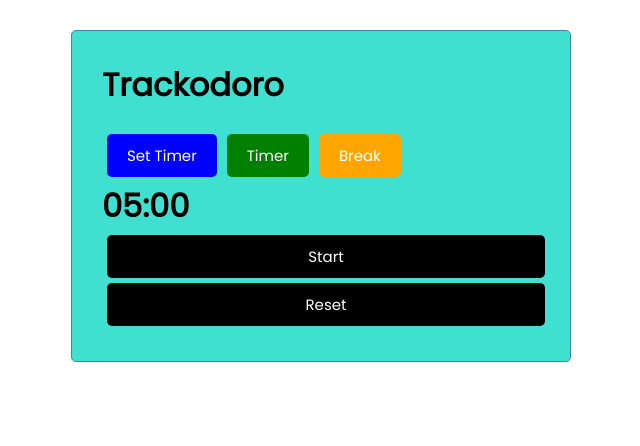
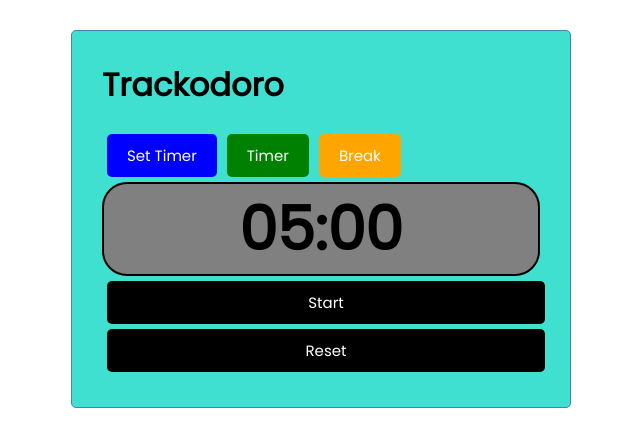
Before and after one commit to grantwhiteman/trackodoro, a React (Create React App) app: page /trackodoro/break in a window 1280 px wide. Shown: the top 446 px of the page, without its empty margins (319-959 px from the left). Built offline with nearby package versions, Linux system fonts and the light colour scheme.

Commit message:
Changed timer and started debugging for first second skip

```diff
--- a/src/components/Break.js
+++ b/src/components/Break.js
@@ -55,7 +55,7 @@ const Break = ({ time, auto }) => {
 
 	return (
 		<div>
-			<h1>
+			<h1 className='digitize'>
 				{minutes}:{seconds}
 			</h1>
 			<button className="btn btn-block" onClick={pauseTimer}>
--- a/src/components/Timer.js
+++ b/src/components/Timer.js
@@ -16,24 +16,21 @@ const Timer = ({ time, addTomato }) => {
 	let seconds = toTwoSigFigs(timeRemainingRef.current % 60);
 
 	function timer() {
+		setTimeRemaining(timeRemainingRef.current)
+		document.title = `${toTwoSigFigs(timeRemainingRef.current / 60)}:${toTwoSigFigs(timeRemainingRef.current % 60)} Trackodoro`;
 		if (isPausedRef.current) return;
 		if (timeRemainingRef.current === 0) {
 			addTomato();
 			navigate("/trackodoro/break/");
 			return
 		}
+		console.log("Difference :" + differenceInSeconds(expireDateRef.current, Date.now()))
 		timeRemainingRef.current = differenceInSeconds(expireDateRef.current, Date.now())
-		document.title = `${toTwoSigFigs(timeRemainingRef.current / 60)}:${toTwoSigFigs(timeRemainingRef.current % 60)} Trackodoro`;
-		setTimeRemaining(timeRemainingRef.current)
+		console.log("TimeRemainingRef :" + timeRemainingRef.current)
 	}
 
-	useEffect(() => {
-			const myTimer = setInterval(timer, 1000);
-			return () => clearInterval(myTimer); //when I pause, it doesnt count down to next number
-		}
-	);
-
 	const pauseTimer = () => {
+		console.log(timeRemainingRef.current)
 		expireDateRef.current = (Date.now() + timeRemainingRef.current * 1000)
 		isPausedRef.current = !isPausedRef.current
 		setIsPaused(isPausedRef.current);
@@ -46,9 +43,17 @@ const Timer = ({ time, addTomato }) => {
 		document.title = `${toTwoSigFigs(timeRemainingRef.current / 60)}:${toTwoSigFigs(timeRemainingRef.current % 60)} Trackodoro`;
 	}
 
+	useEffect(() => {
+			const myTimer = setInterval(timer, 1000);
+			return () => clearInterval(myTimer); //when I pause, it doesnt count down to next number
+		}, [pauseTimer]
+	);
+
+
+
 	return (
 		<div>
-			<h1>
+			<h1 className='digitize'>
 				{minutes}:{seconds}
 			</h1>
 			<button className="btn btn-block" onClick={pauseTimer}>
--- a/src/index.css
+++ b/src/index.css
@@ -106,6 +106,15 @@ body {
   height: 20px;
 }
 
+.digitize {
+  border: 2px solid #73AD21;
+  background-color: grey;
+  border-radius: 25px;
+  text-align:center;
+  font-size: 60px;
+  border-color: black;
+}
+
 footer {
   margin-top: 30px;
   text-align: center;
```
Also changed, not shown: src/App.js (line endings or trailing spaces).
